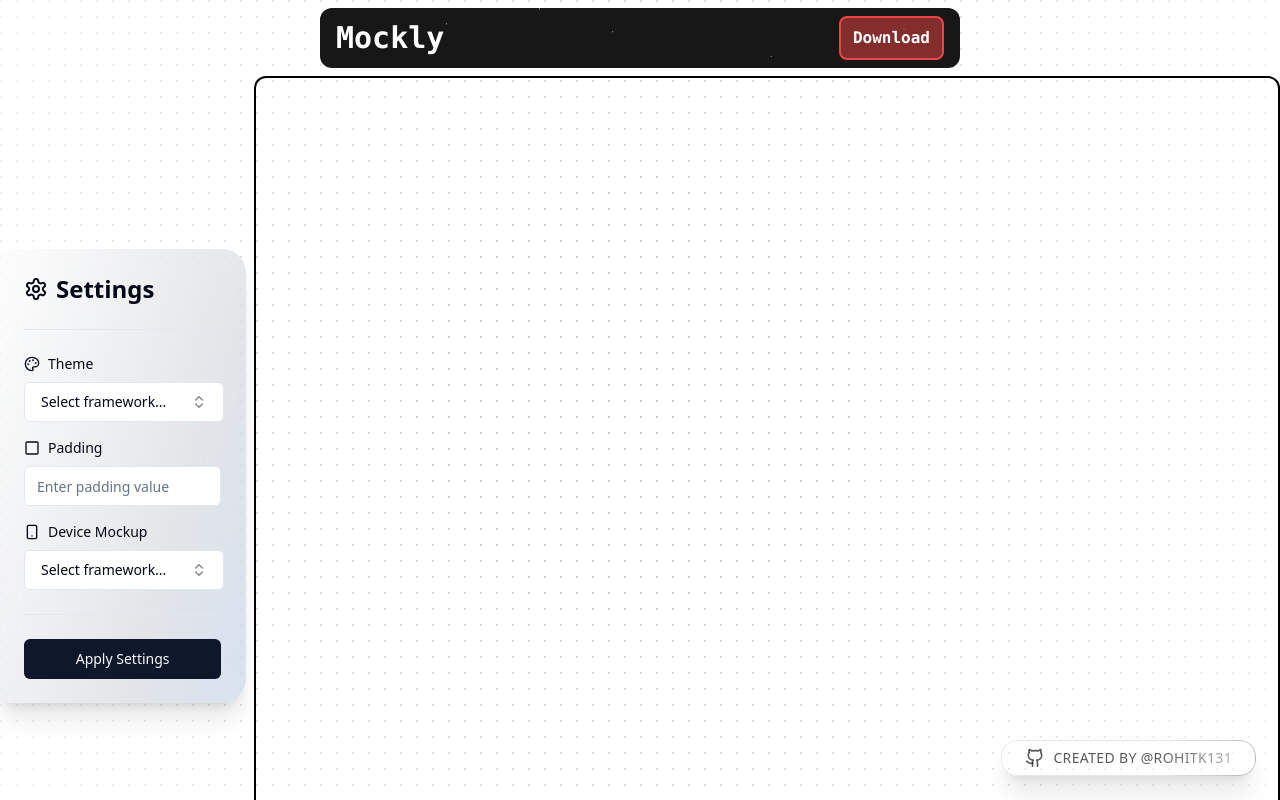
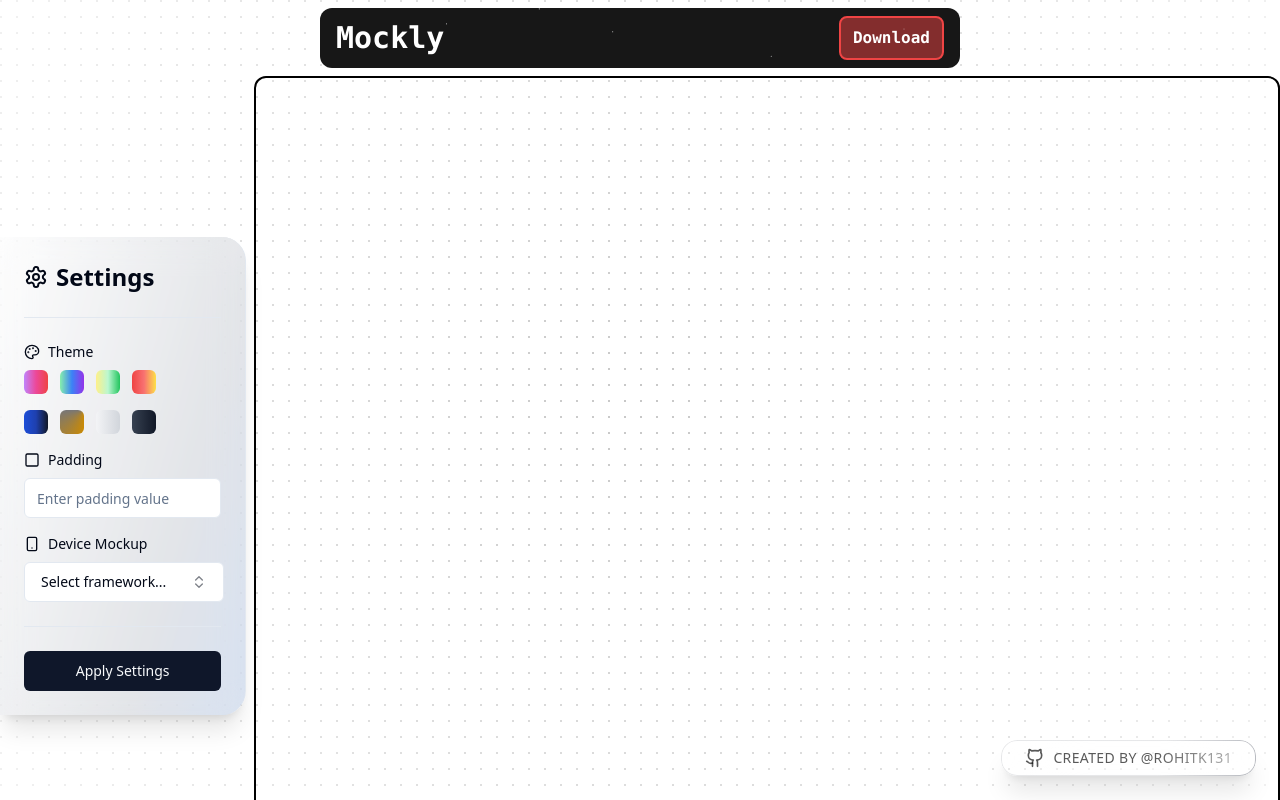
Before and after one commit to Rohitk131/Mockly, a Next.js app: page / in a window 1280 px wide. Built offline with nearby package versions, Linux system fonts and the light colour scheme.

Commit message:
added color swatch

```diff
--- a/src/components/Sidebar.tsx
+++ b/src/components/Sidebar.tsx
@@ -1,11 +1,11 @@
-"use client"
+"use client";
 
-import { Separator } from "@/components/ui/separator"
-import { Button } from "@/components/ui/button"
-import { Input } from "@/components/ui/input"
-import { Label } from "@/components/ui/label"
-import Combobox from '../components/combobox'
-import { Settings, Palette, Smartphone, Square } from 'lucide-react'
+import { Separator } from "@/components/ui/separator";
+import { Button } from "@/components/ui/button";
+import { Input } from "@/components/ui/input";
+import { Label } from "@/components/ui/label";
+import Combobox from "../components/combobox";
+import { Settings, Palette, Smartphone, Square } from "lucide-react";
 
 export default function Sidebar() {
   return (
@@ -25,19 +25,63 @@ export default function Sidebar() {
               <Palette className="w-4 h-4" />
               <span>Theme</span>
             </Label>
-            <Combobox />
+            {/* Moving the color buttons outside of the Label */}
+            <div className="grid grid-cols-4 gap-4 w-32">
+              <button
+                className="w-6 h-6 rounded-md bg-gradient-to-r from-purple-400 via-pink-500 to-red-500 hover:opacity-80 transition-opacity"
+                aria-label="Sunset theme"
+              ></button>
+              <button
+                className="w-6 h-6 rounded-md bg-gradient-to-r from-green-300 via-blue-500 to-purple-600 hover:opacity-80 transition-opacity"
+                aria-label="Ocean theme"
+              ></button>
+              <button
+                className="w-6 h-6 rounded-md bg-gradient-to-r from-yellow-200 via-green-200 to-green-500 hover:opacity-80 transition-opacity"
+                aria-label="Spring theme"
+              ></button>
+              <button
+                className="w-6 h-6 rounded-md bg-gradient-to-r from-red-500 via-red-400 to-yellow-300 hover:opacity-80 transition-opacity"
+                aria-label="Autumn theme"
+              ></button>
+              <button
+                className="w-6 h-6 rounded-md bg-gradient-to-r from-blue-700 via-blue-800 to-gray-900 hover:opacity-80 transition-opacity"
+                aria-label="Night theme"
+              ></button>
+              <button
+                className="w-6 h-6 rounded-md bg-[conic-gradient(at_top_right,_var(--tw-gradient-stops))] from-red-500 via-yellow-600 to-blue-600 hover:opacity-80 transition-opacity"
+                aria-label="Vibrant theme"
+              ></button>
+              <button
+                className="w-6 h-6 rounded-md bg-gradient-to-r from-gray-100 to-gray-300 hover:opacity-80 transition-opacity"
+                aria-label="Light theme"
+              ></button>
+              <button
+                className="w-6 h-6 rounded-md bg-gradient-to-r from-gray-700 to-gray-900 hover:opacity-80 transition-opacity"
+                aria-label="Dark theme"
+              ></button>
+            </div>
           </div>
 
           <div className="space-y-2">
-            <Label htmlFor="padding" className="text-sm font-medium flex items-center space-x-2">
+            <Label
+              htmlFor="padding"
+              className="text-sm font-medium flex items-center space-x-2"
+            >
               <Square className="w-4 h-4" />
               <span>Padding</span>
             </Label>
-            <Input id="padding" type="number" placeholder="Enter padding value" />
+            <Input
+              id="padding"
+              type="number"
+              placeholder="Enter padding value"
+            />
           </div>
 
           <div className="space-y-2">
-            <Label htmlFor="device-mockup" className="text-sm font-medium flex items-center space-x-2">
+            <Label
+              htmlFor="device-mockup"
+              className="text-sm font-medium flex items-center space-x-2"
+            >
               <Smartphone className="w-4 h-4" />
               <span>Device Mockup</span>
             </Label>
@@ -50,5 +94,5 @@ export default function Sidebar() {
         <Button className="w-full">Apply Settings</Button>
       </div>
     </div>
-  )
+  );
 }
```
